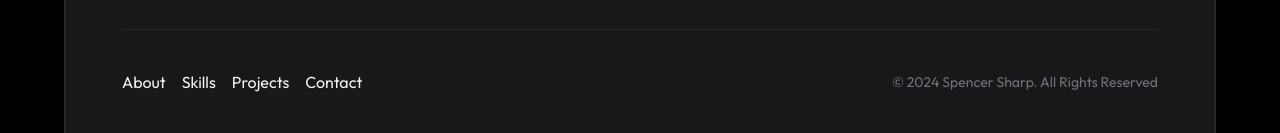
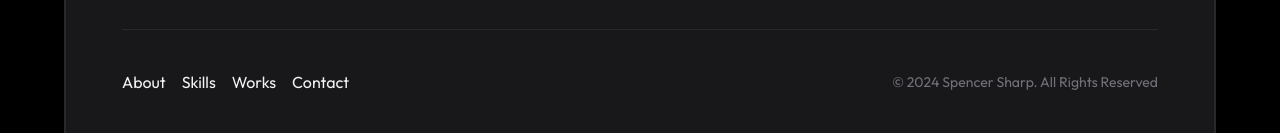
Before and after one commit to mohamed-dahani-dev/My-Portfolio-V2, a React (Vite) app: page / in a window 1280 px wide. Shown: the part 3043-3176 px from the top of the page. Built offline with nearby package versions, Linux system fonts and the light colour scheme.

Commit message:
change footer

```diff
--- a/src/components/footer/Footer.jsx
+++ b/src/components/footer/Footer.jsx
@@ -26,13 +26,13 @@ const Footer = () => {
         </Link>
         <Link
           className="text-title font-normal transition duration-500 cursor-pointer hover:text-mainColor"
-          to="projects"
+          to="works"
           spy={true}
           smooth={false}
           offset={-20}
           duration={500}
         >
-          Projects
+          Works
         </Link>
         <Link
           className="text-title font-normal transition duration-500 cursor-pointer hover:text-mainColor"
```
